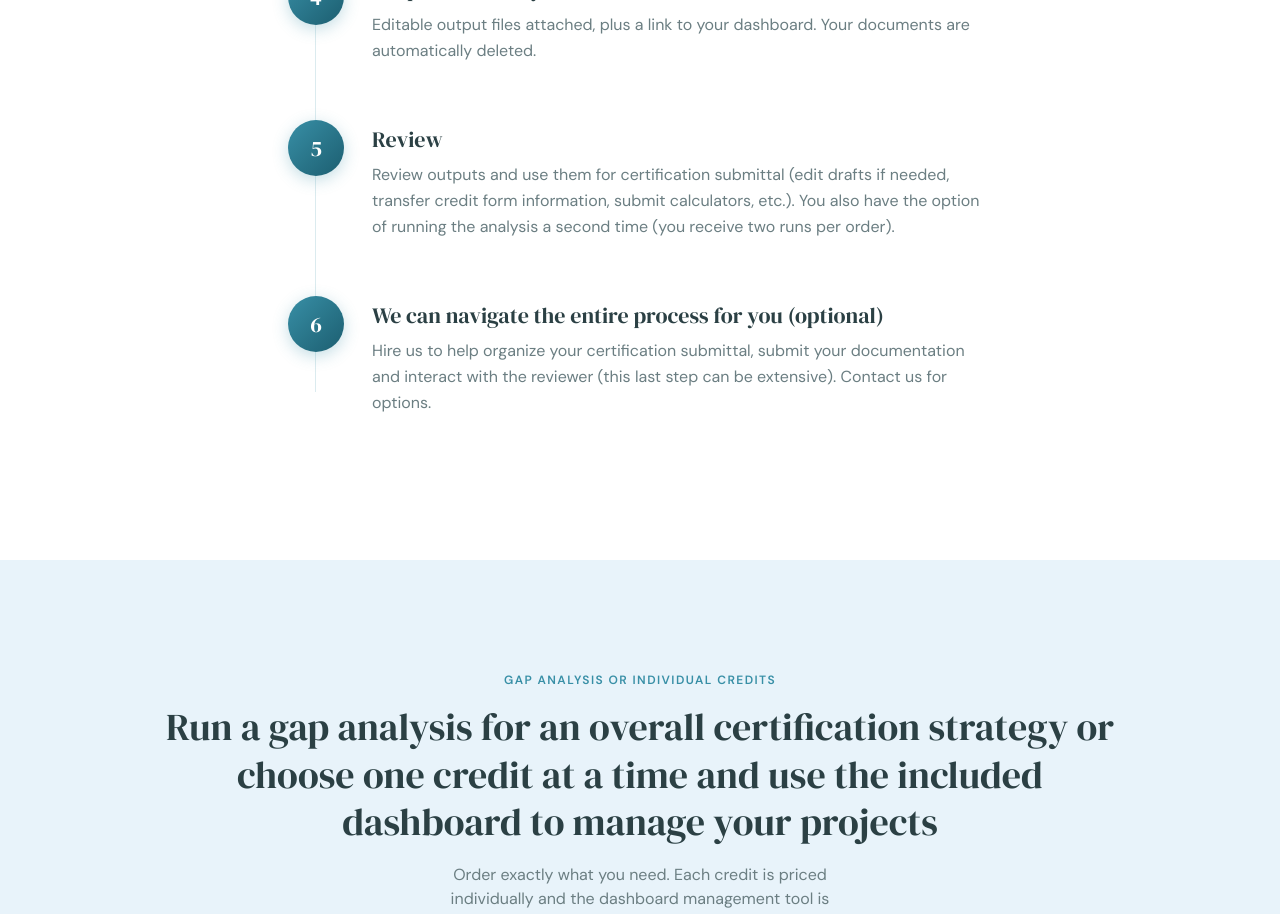
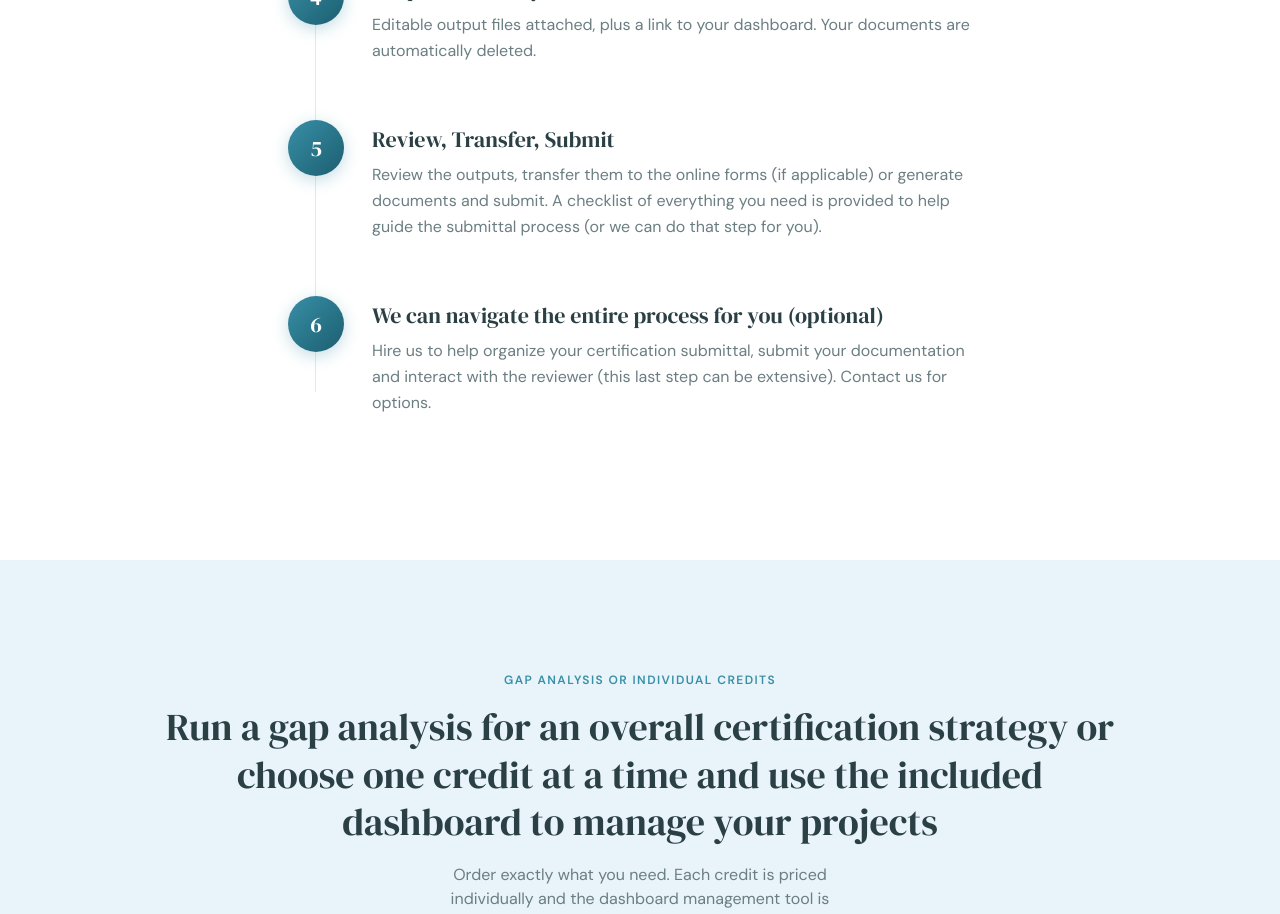
Before and after one commit to klm-sva/liminal, a Next.js app: page /how-it-works in a window 1280 px wide. Shown: the part 1380-2294 px from the top of the page. Built offline with nearby package versions, Linux system fonts and the light colour scheme; no server answers.

Commit message:
Update step 5 title and body on How It Works page

```diff
--- a/src/app/(marketing)/how-it-works/page.tsx
+++ b/src/app/(marketing)/how-it-works/page.tsx
@@ -30,8 +30,8 @@ const STEPS = [
   },
   {
     n: "5",
-    title: "Review",
-    body: "Review outputs and use them for certification submittal (edit drafts if needed, transfer credit form information, submit calculators, etc.). You also have the option of running the analysis a second time (you receive two runs per order).",
+    title: "Review, Transfer, Submit",
+    body: "Review the outputs, transfer them to the online forms (if applicable) or generate documents and submit. A checklist of everything you need is provided to help guide the submittal process (or we can do that step for you).",
   },
   {
     n: "6",
```
